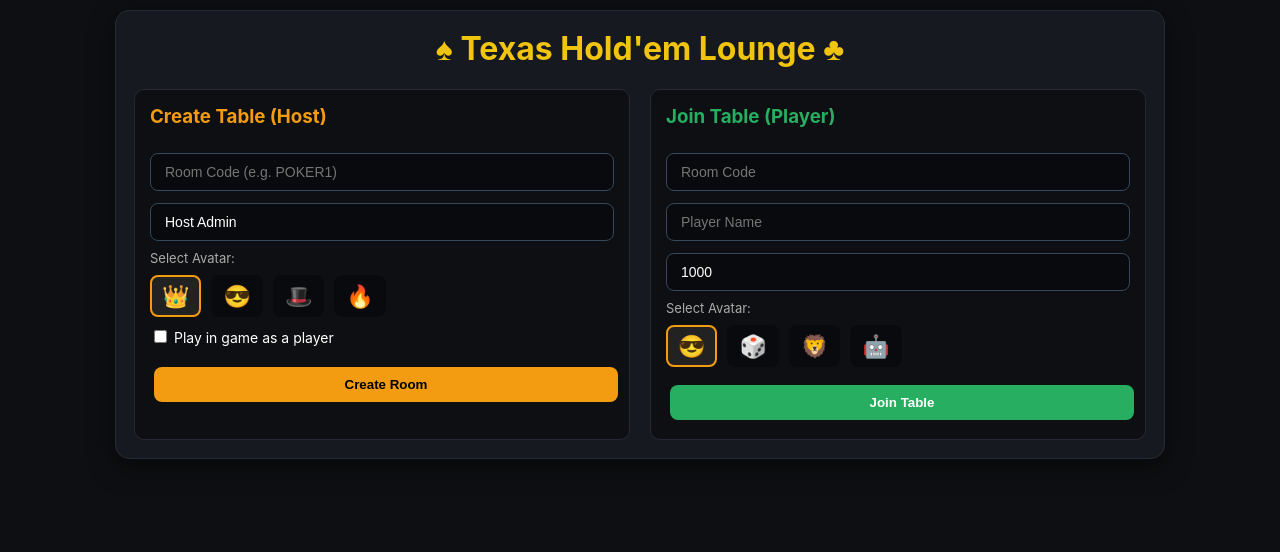
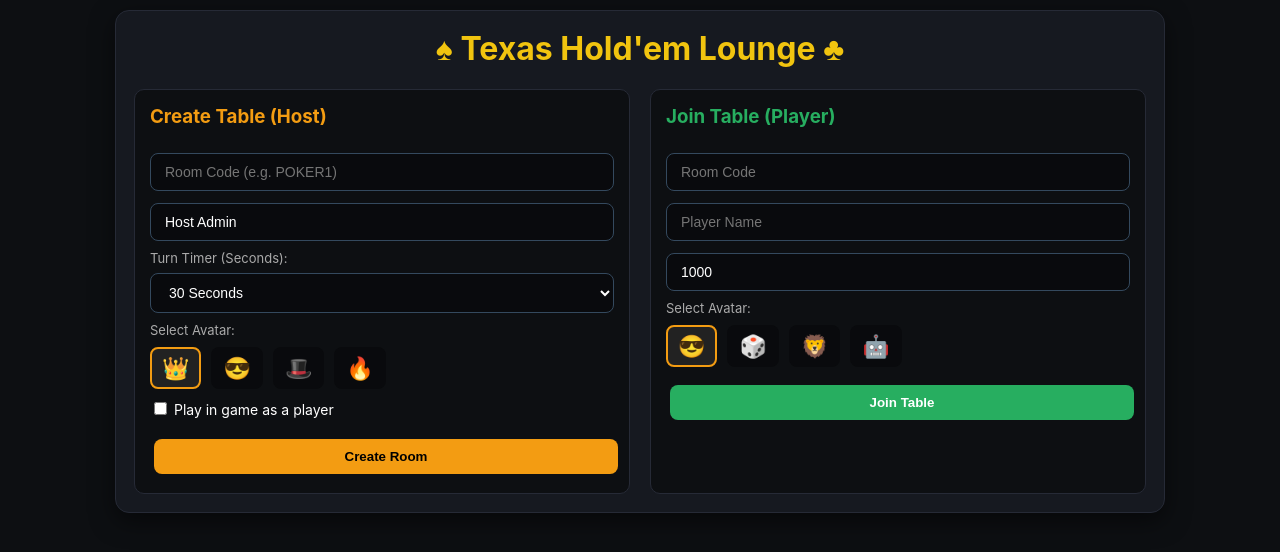
Before and after one commit to SamiunFardin/poker-app, a Flask app: page / in a window 1280 px wide. Shown: the top 552 px of the page. Run offline with Flask 3, Linux system fonts and the light colour scheme; some libraries are stand-ins or nearby versions.

Commit message:
Update index.html

```diff
--- a/templates/index.html
+++ b/templates/index.html
@@ -199,6 +199,21 @@
         .seat-name { font-weight: 700; color: #fff; overflow: hidden; text-overflow: ellipsis; white-space: nowrap; }
         .seat-chips { color: #2ecc71; font-weight: 700; margin-top: 2px; }
 
+        .timer-bar {
+            width: 100%;
+            height: 4px;
+            background: #333;
+            border-radius: 2px;
+            margin-top: 4px;
+            overflow: hidden;
+        }
+        .timer-progress {
+            height: 100%;
+            background: var(--accent-gold-bright);
+            width: 100%;
+            transition: width 0.2s linear;
+        }
+
         .badge-tag {
             font-size: 10px; font-weight: bold; padding: 1px 5px; border-radius: 4px; display: inline-block; margin: 1px;
         }
@@ -228,6 +243,8 @@
             display: flex; justify-content: center; align-items: center; gap: 10px; width: 100%; max-width: 400px; margin: 10px auto;
         }
 
+        .auto-actions { display: flex; justify-content: center; gap: 15px; font-size: 12px; color: #aaa; margin-bottom: 10px; }
+
         .ledger-table { width: 100%; border-collapse: collapse; margin-top: 10px; font-size: 13px; text-align: left; }
         .ledger-table th, .ledger-table td { padding: 8px 10px; border: 1px solid #262a36; }
         .ledger-table th { background: #0d0f12; color: var(--accent-gold-bright); }
@@ -255,6 +272,14 @@
                 <h3 style="color: var(--accent-gold); margin-top: 0;">Create Table (Host)</h3>
                 <input type="text" id="host-room-id" placeholder="Room Code (e.g. POKER1)">
                 <input type="text" id="host-name" placeholder="Admin Name" value="Host Admin">
+
+                <label style="font-size: 13px; color: #aaa;">Turn Timer (Seconds):</label>
+                <select id="turn-time-select">
+                    <option value="15">15 Seconds</option>
+                    <option value="30" selected>30 Seconds</option>
+                    <option value="45">45 Seconds</option>
+                    <option value="60">60 Seconds</option>
+                </select>
 
                 <label style="font-size: 13px; color: #aaa;">Select Avatar:</label>
                 <div class="avatar-picker" id="host-avatar-picker">
@@ -338,6 +363,11 @@
 
         <!-- PLAYER ACTION CONTROLS -->
         <div id="player-action-panel" class="action-panel">
+            <div class="auto-actions">
+                <label><input type="checkbox" id="auto-check-fold"> Auto Check/Fold</label>
+                <label><input type="checkbox" id="auto-call"> Auto Call Any</label>
+            </div>
+
             <div class="quick-bets">
                 <button onclick="setRaisePreset('min')">Min</button>
                 <button onclick="setRaisePreset('2.5x')">2.5x</button>
@@ -383,6 +413,7 @@
     let selectedJoinAvatar = '😎';
     let lastHandSummaryText = "No hands played yet.";
     let latestGameState = null;
+    let timerInterval = null;
 
     function createUUID() {
         return 'xxxxxxxx-xxxx-4xxx-yxxx-xxxxxxxxxxxx'.replace(/[xy]/g, function(c) {
@@ -457,6 +488,7 @@
         const hostName = document.getElementById('host-name').value.trim();
         const isPlaying = document.getElementById('host-is-playing').checked;
         const hostBuyin = parseFloat(document.getElementById('host-buyin').value) || 1000;
+        const turnTime = parseInt(document.getElementById('turn-time-select').value) || 30;
 
         if (!roomId) return alert('Enter room code');
         currentRoom = roomId;
@@ -467,6 +499,7 @@
             avatar: selectedHostAvatar,
             host_is_playing: isPlaying,
             host_buyin: hostBuyin,
+            turn_time: turnTime,
             session_id: sessionId
         });
     });
@@ -708,6 +741,8 @@
         let myChips = 1000;
         let amIPlaying = false;
 
+        if (timerInterval) clearInterval(timerInterval);
+
         state.players.forEach((p, idx) => {
             const isMe = (p.sid === socket.id);
             if (isMe) {
@@ -746,11 +781,36 @@
                     <div class="seat-name">${p.name} ${badges}</div>
                     <div class="seat-chips">$${p.chips.toFixed(0)}</div>
                     <div style="font-size:10px; color:#aaa;">Bet: $${p.current_bet.toFixed(0)}</div>
+                    ${isTurn && state.in_progress ? `<div class="timer-bar"><div class="timer-progress" id="timer-prog-${p.sid}"></div></div>` : ''}
                     ${cardsHtml ? `<div style="display:flex; justify-content:center; gap:2px; margin-top:4px;">${cardsHtml}</div>` : ''}
                     ${kickBtnHtml}
                 </div>
             `;
         });
+
+        // Run turn timer progress bar
+        if (state.in_progress && state.current_turn_sid && state.turn_start_time) {
+            const timeLimit = state.turn_time || 30;
+            const myTurnNow = (socket.id === state.current_turn_sid);
+
+            timerInterval = setInterval(() => {
+                const elapsed = (Date.now() / 1000) - state.turn_start_time;
+                const remaining = Math.max(0, timeLimit - elapsed);
+                const pct = (remaining / timeLimit) * 100;
+
+                const progEl = document.getElementById(`timer-prog-${state.current_turn_sid}`);
+                if (progEl) progEl.style.width = pct + '%';
+
+                if (remaining <= 0 && myTurnNow) {
+                    clearInterval(timerInterval);
+                    if (document.getElementById('auto-check-fold').checked || myCurrentBet < state.highest_bet) {
+                        sendAction('fold');
+                    } else {
+                        sendAction('check');
+                    }
+                }
+            }, 200);
+        }
 
         document.getElementById('player-action-panel').classList.toggle('hidden', !amIPlaying);
 
@@ -765,6 +825,18 @@
 
         if (amIPlaying) {
             const myTurn = (socket.id === state.current_turn_sid);
+
+            // Auto Actions Trigger
+            if (myTurn) {
+                if (document.getElementById('auto-check-fold').checked) {
+                    if (callNeeded === 0) sendAction('check');
+                    else sendAction('fold');
+                } else if (document.getElementById('auto-call').checked) {
+                    if (callNeeded === 0) sendAction('check');
+                    else sendAction('call');
+                }
+            }
+
             document.querySelectorAll('#player-action-panel button, #player-action-panel input').forEach(el => {
                 el.disabled = !myTurn;
             });
```
